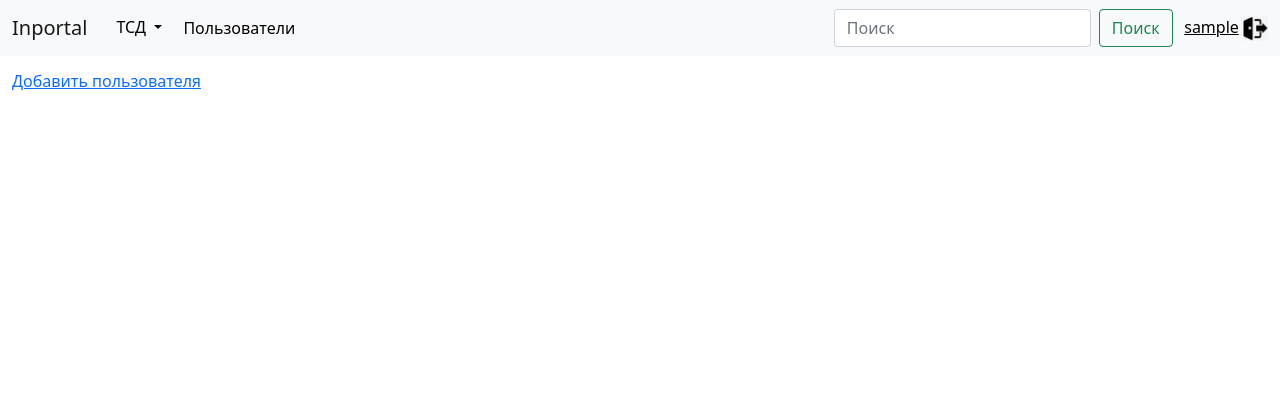
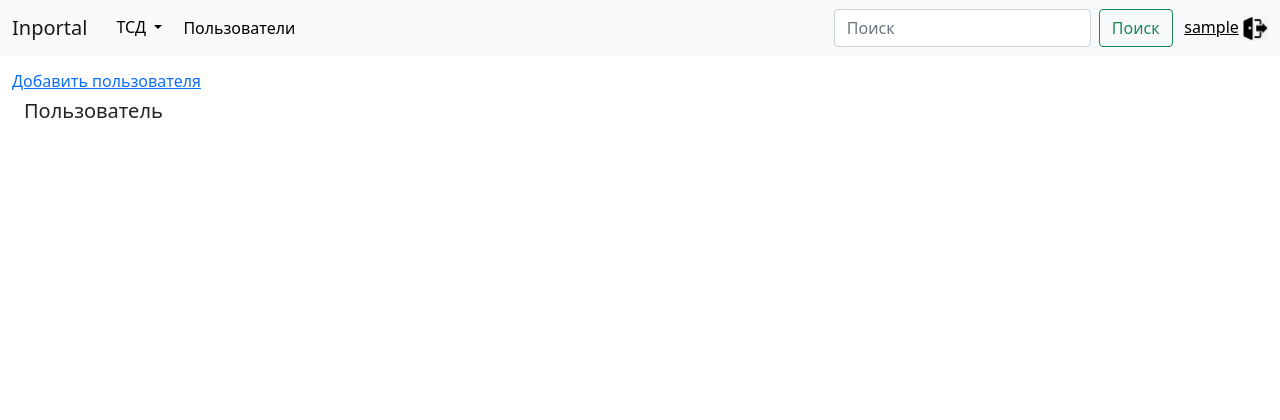
Before and after one commit to Singlelogic/inportal, a Django app: page /client/list_user/ in a window 1280 px wide. Shown: the top 420 px of the page. Run offline with Django 3.2, Linux system fonts and the light colour scheme; the visitor is signed in with stand-in values (Sample User, id 1); data that the repository does not hold is empty; some libraries are stand-ins or nearby versions.

Commit message:
Changed 'accumulator_list.html'

```diff
--- a/client/templates/client/client_list.html
+++ b/client/templates/client/client_list.html
@@ -8,8 +8,50 @@
 
     <h6><a href="{% url 'create_client_url' %}">Добавить пользователя</a></h6>
 
+    <div class="container">
+        <div class="row">
+            <div class="col-sm">
+                <h5>Пользователь</h5>
+            </div>
+            <div class="col-sm">
+            </div>
+            <div class="col-sm">
+            </div>
+            <div class="col-sm">
+            </div>
+            <div class="col-sm">
+            </div>
+            <div class="col-sm">
+            </div>
+            <div class="col-sm">
+            </div>
+            <div class="col-sm">
+            </div>
+        </div>
+    </div>
+
     {% for client in client_list %}
-        <p><a href="{% url 'update_client_url' pk=client.pk %}">{{ client.client }}</a></p>
+        <div class="container">
+            <div class="row">
+                <div class="col-sm">
+                    <h6><a href="{% url 'update_client_url' pk=client.pk %}">{{ client.client }}</a></h6>
+                </div>
+                <div class="col-sm">
+                </div>
+                <div class="col-sm">
+                </div>
+                <div class="col-sm">
+                </div>
+                <div class="col-sm">
+                </div>
+                <div class="col-sm">
+                </div>
+                <div class="col-sm">
+                </div>
+                <div class="col-sm">
+                </div>
+            </div>
+        </div>
     {% endfor %}
 
 {% endblock %}
--- a/dct/templates/dct/accumulator_list.html
+++ b/dct/templates/dct/accumulator_list.html
@@ -35,7 +35,7 @@
         <div class="container">
             <div class="row">
                 <div class="col-sm">
-                    <p><a href="{% url 'update_accumulator_url' pk=accumulator.pk %}">{{ accumulator.number }}</a></p>
+                    <h6><a href="{% url 'update_accumulator_url' pk=accumulator.pk %}">{{ accumulator.number }}</a></h6>
                 </div>
                 <div class="col-sm">
                     <p>{{ accumulator.remark }}</p>
```
